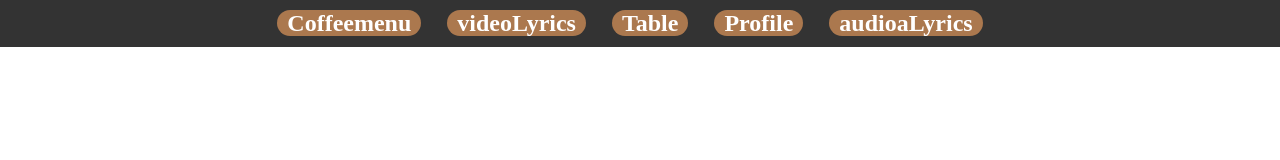
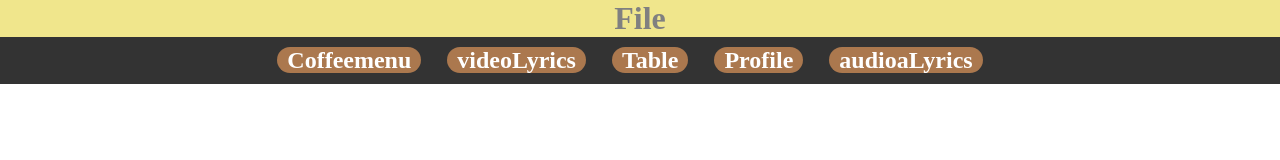
Before and after one commit to KenjieJavellana/javellana23, a plain HTML site: page index.html in a window 1280 px wide. Drawn offline with Linux system fonts and the light colour scheme.

Commit message:
Update index.html

```diff
--- a/index.html
+++ b/index.html
@@ -9,7 +9,7 @@
 </head>
 <body>
   <center>
-  <center>
+  <h1 style="background-color: khaki;"border-radius:30px;> File </h1>
     <nav>
         <ul>
           <h1>
```
